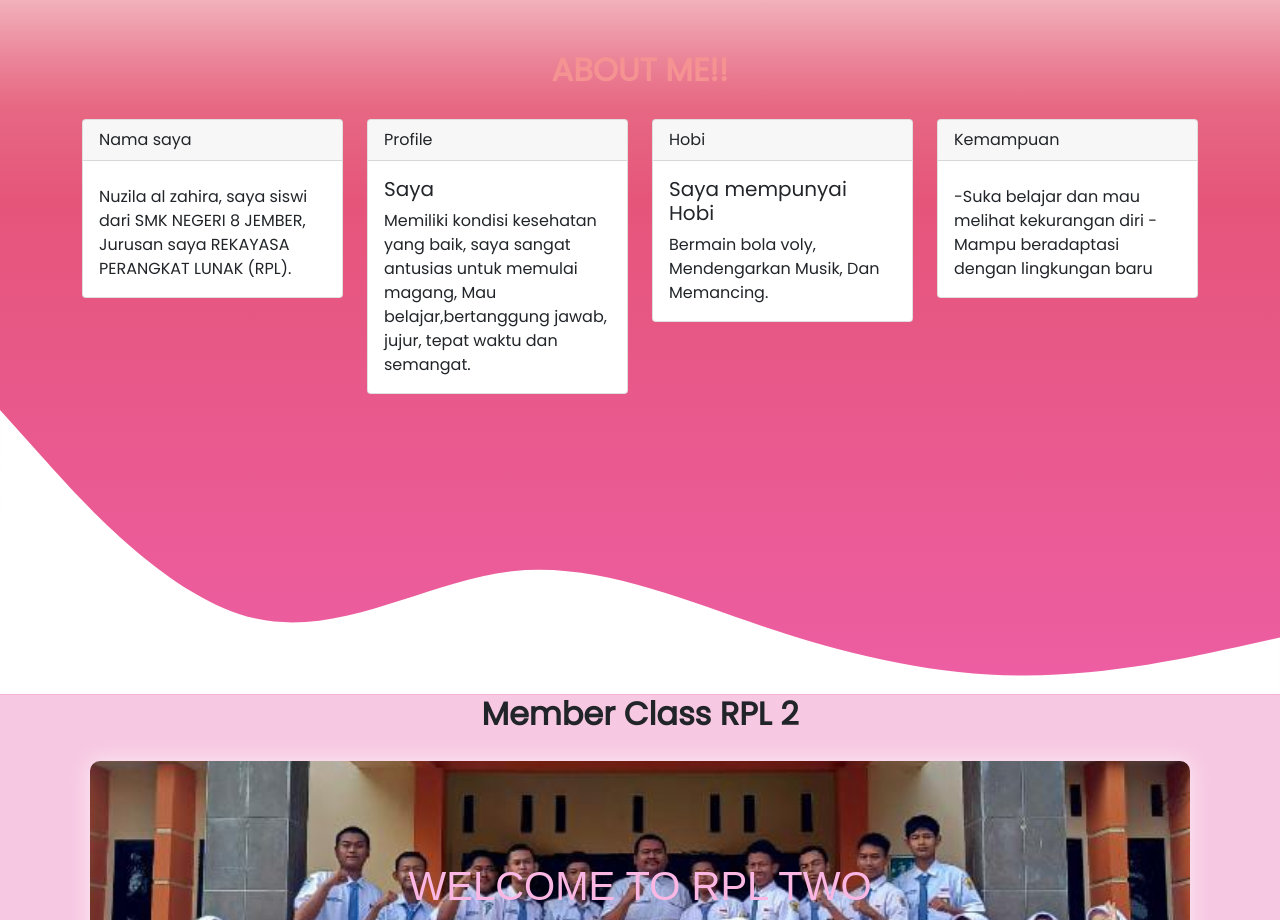
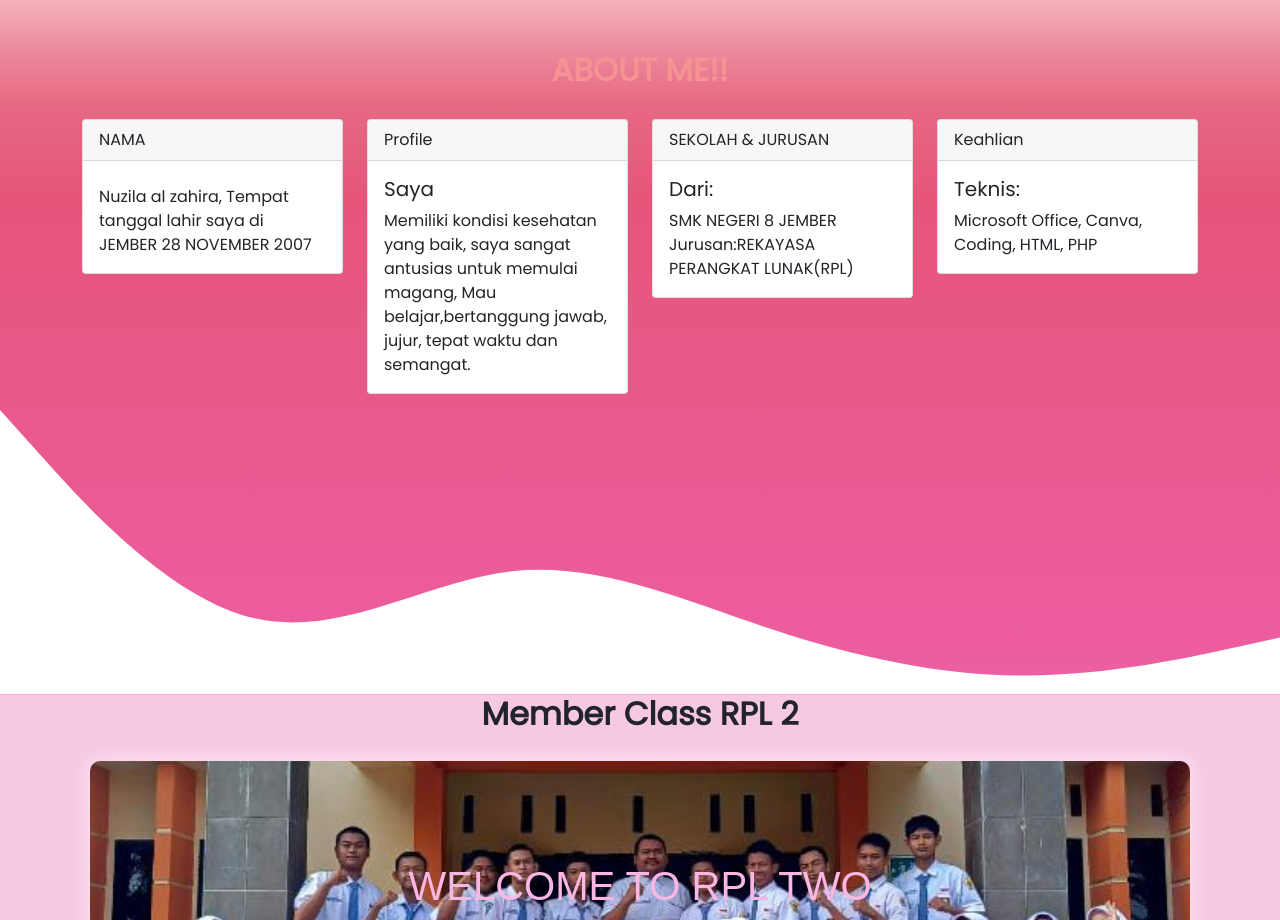
Before and after one commit to nuzila12345/profile, a plain HTML site: page index.html in a window 1280 px wide. Shown: the part 1400-2320 px from the top of the page. Drawn offline with nearby package versions, Linux system fonts and the light colour scheme; a web font is replaced by a local one.

Commit message:
first commit

```diff
--- a/index.html
+++ b/index.html
@@ -400,13 +400,12 @@
               class="card text-dark mb-3 mx-auto"
               style="max-width: 18rem"
             >
-              <div class="card-header">Nama saya</div>
+              <div class="card-header">NAMA</div>
               <div class="card-body">
                 <h5 class="card-title"></h5>
                 <p class="card-text">
-                  Nuzila al zahira, saya siswi dari SMK NEGERI 8 JEMBER,
-                  Jurusan saya REKAYASA PERANGKAT LUNAK (RPL).
-
+                  Nuzila al zahira,
+                  Tempat tanggal lahir saya di JEMBER 28 NOVEMBER 2007
 
                 </p>
               </div>
@@ -437,13 +436,13 @@
               class="card text-dark mb-3 mx-auto"
               style="max-width: 18rem"
             >
-              <div class="card-header">Hobi</div>
+              <div class="card-header">SEKOLAH & JURUSAN</div>
               <div class="card-body">
-                <h5 class="card-title">Saya mempunyai Hobi</h5>
+                <h5 class="card-title">Dari:</h5>
                 <p class="card-text">
-                Bermain bola voly,
-                Mendengarkan Musik,
-                Dan Memancing.
+                SMK NEGERI 8 JEMBER
+
+                Jurusan:REKAYASA PERANGKAT LUNAK(RPL)
                 </p>
               </div>
             </div>
@@ -455,12 +454,11 @@
               class="card text-dark mb-3 mx-auto"
               style="max-width: 18rem"
             >
-              <div class="card-header">Kemampuan</div>
+              <div class="card-header">Keahlian</div>
               <div class="card-body">
-                <h5 class="card-title"></h5>
+                <h5 class="card-title">Teknis:</h5>
                 <p class="card-text">
-                  -Suka belajar dan mau melihat kekurangan diri
-                               -Mampu beradaptasi dengan lingkungan baru
+                  Microsoft Office, Canva, Coding, HTML, PHP
                 </p>
               </div>
             </div>
```
